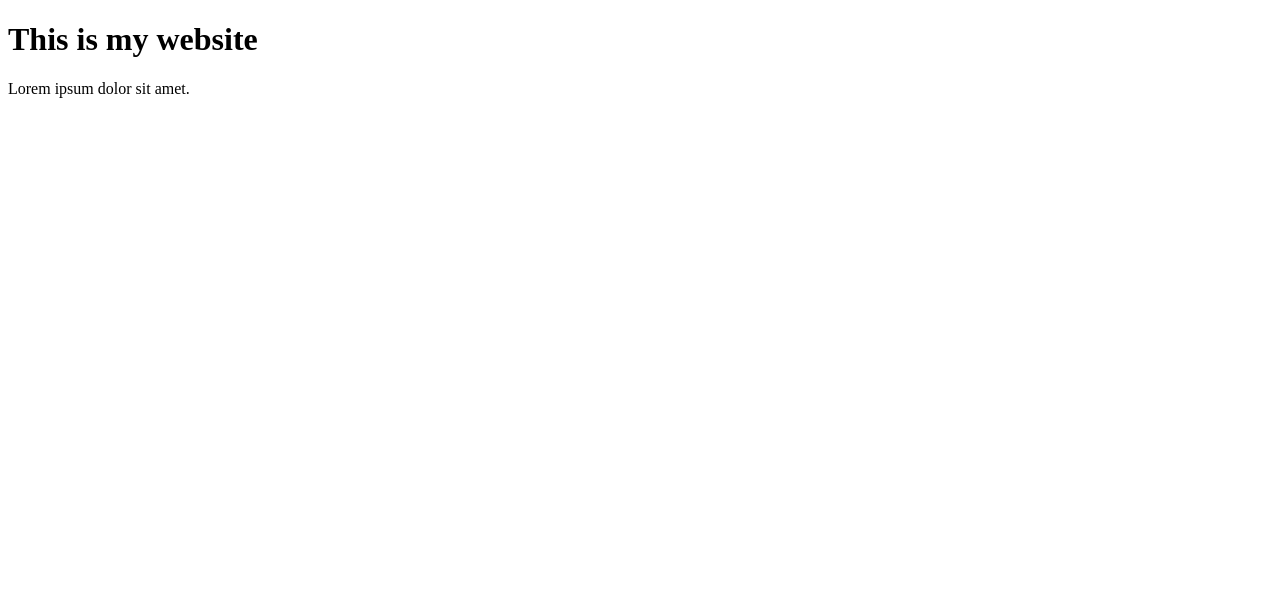
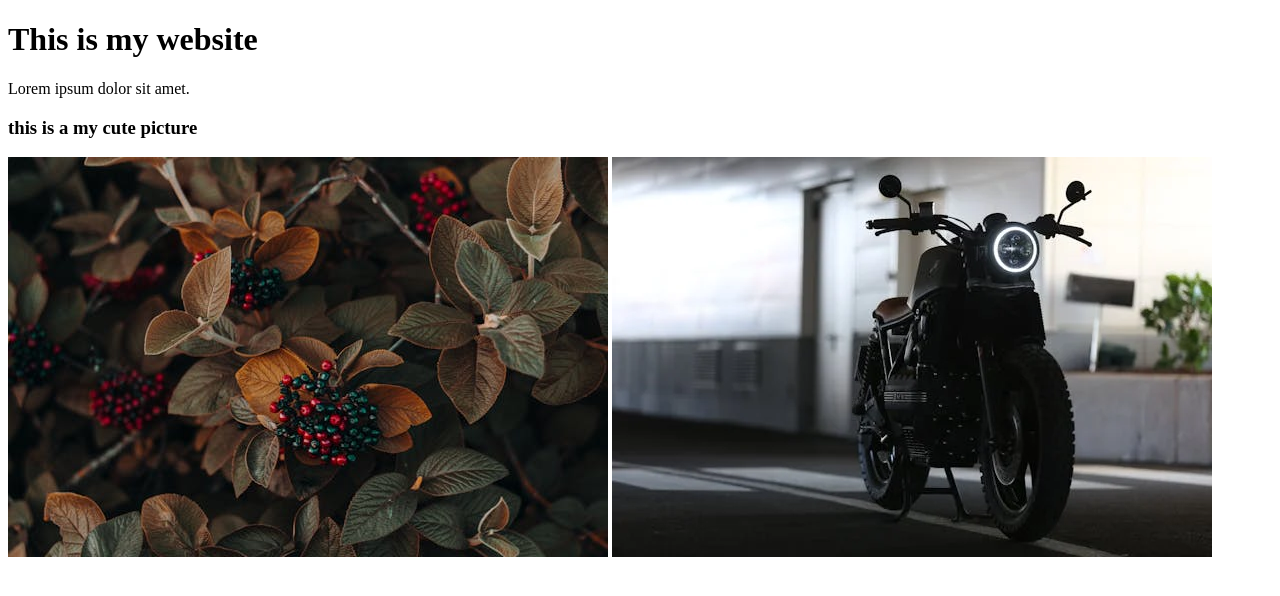
Before and after one commit to yesir67/this-my-website, a plain HTML site: page index.html in a window 1280 px wide. Drawn offline with Linux system fonts and the light colour scheme.

Commit message:
added my cute picture

```diff
--- a/index.html
+++ b/index.html
@@ -8,5 +8,10 @@
 <body>
     <h1>This is my website</h1>
     <p>Lorem ipsum dolor sit amet.</p>
+    <div>
+        <h3>this is a my cute picture</h3>
+        <img src="pexels-photo-1379640.jpeg" alt="comming soon">
+        <img src="pexels-photo-1413412.webp" alt="comming soon">
+    </div>
 </body>
 </html>
```
Also changed, not shown: images/download (1).jfif (added), images/download.jfif (added), images/lion-wild-africa-african.jpg (added), images/pexels-photo-1379640.jpeg (added), images/pexels-photo-1413412.webp (added), images/pexels-photo-1629998.webp (added), images/pexels-photo-1645668.webp (added), images/pexels-photo-325044.webp (added), lion-wild-africa-african.jpg (added), pexels-photo-1379640.jpeg (added), pexels-photo-1413412.webp (added), pexels-photo-1629998.webp (added), pexels-photo-1645668.webp (added), pexels-photo-325044.webp (added), 2 other files.
